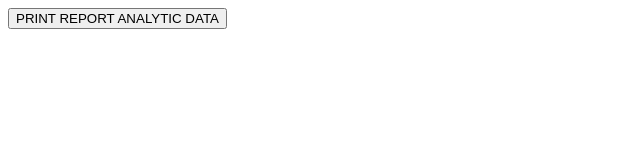
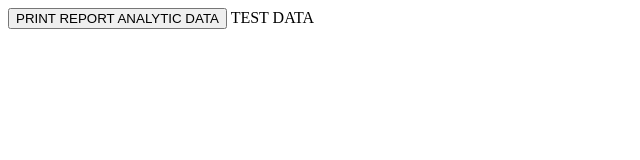
Before and after one commit to Cloudxtreme/lumen-helpdesk, a plain HTML site: page reportPDF/reportingPeriode.html in a window 1280 px wide. Shown: the full height of the page, 0-640 px from the left. Drawn offline with Linux system fonts and the light colour scheme; files whose address does not match are found by name.

```diff
--- a/reportPDF/reportingPeriode.html
+++ b/reportPDF/reportingPeriode.html
@@ -27,5 +27,6 @@
                         doc.save("dataAnalytic.pdf");
                     }
             </script>
+TEST DATA
 </body>
 </html>
```
